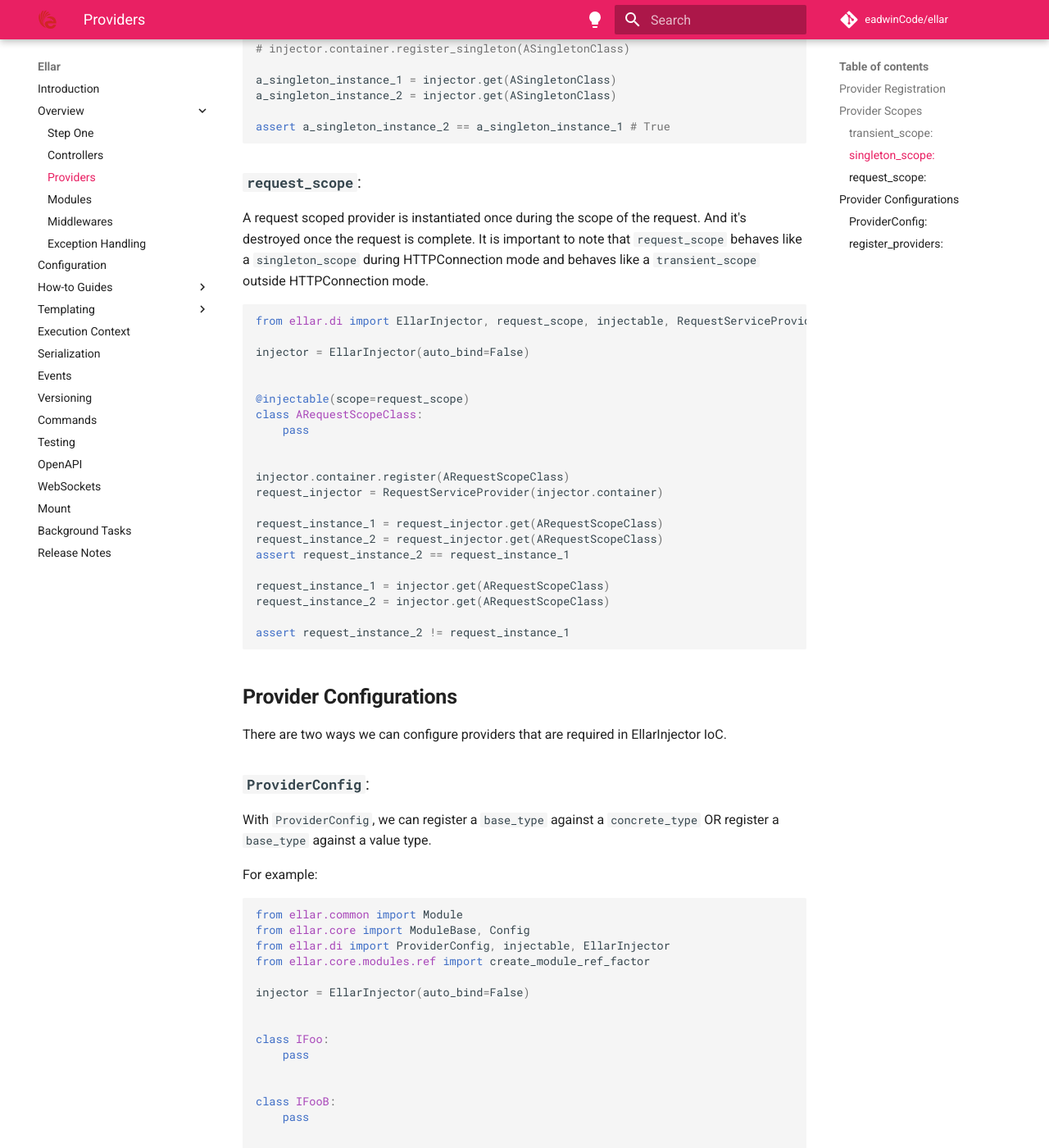
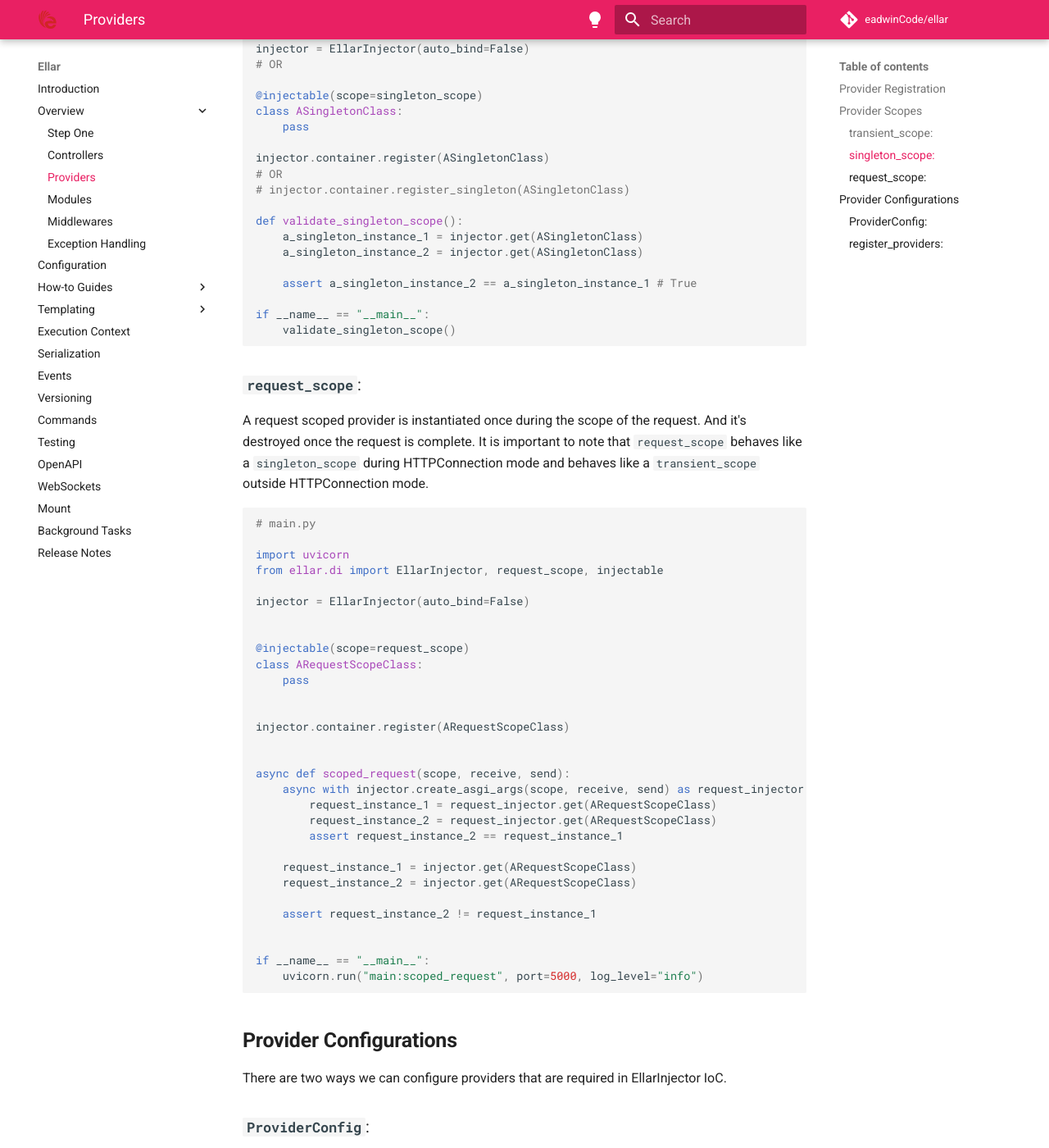
Before and after one commit to python-ellar/ellar, an MkDocs documentation site: the page built from docs/overview/providers.md, in a window 1280 px wide and 1400 px high, scrolled down 3653 px. Shown: the whole window at 82% size. Built offline with MkDocs 1.6.1 and Material for MkDocs 9.7.7, drawn with Linux system fonts in a browser that asks for light colours; comment, search, counter and statistics services are not loaded; some of the changed text lies outside the part shown.

````diff
--- a/docs/overview/providers.md
+++ b/docs/overview/providers.md
@@ -128,6 +128,8 @@ There are different scope which defines different ways a service is instantiated
 Whenever a transient scoped provider is required, a new instance of the provider is created
 
 ```python
+# main.py
+
 from ellar.di import EllarInjector, transient_scope, injectable
 
 injector = EllarInjector(auto_bind=False)
@@ -141,10 +143,15 @@ injector.container.register(ATransientClass)
 # OR
 # injector.container.register_transient(ATransientClass)
 
-a_transient_instance_1 = injector.get(ATransientClass)
-a_transient_instance_2 = injector.get(ATransientClass)
+def validate_transient_scope():
+    a_transient_instance_1 = injector.get(ATransientClass)
+    a_transient_instance_2 = injector.get(ATransientClass)
 
-assert a_transient_instance_2 != a_transient_instance_1 # True
+    assert a_transient_instance_2 != a_transient_instance_1 # True
+
+
+if __name__ == "__main__":
+    validate_transient_scope()
 ```
 
 ### **`singleton_scope`**:
@@ -152,6 +159,8 @@ A singleton scoped provider is created once throughout the lifespan of the Conta
 
 For example:
 ```python
+# main.py
+
 from ellar.di import EllarInjector, singleton_scope, injectable
 
 injector = EllarInjector(auto_bind=False)
@@ -165,10 +174,14 @@ injector.container.register(ASingletonClass)
 # OR
 # injector.container.register_singleton(ASingletonClass)
 
-a_singleton_instance_1 = injector.get(ASingletonClass)
-a_singleton_instance_2 = injector.get(ASingletonClass)
+def validate_singleton_scope():
+    a_singleton_instance_1 = injector.get(ASingletonClass)
+    a_singleton_instance_2 = injector.get(ASingletonClass)
 
-assert a_singleton_instance_2 == a_singleton_instance_1 # True
+    assert a_singleton_instance_2 == a_singleton_instance_1 # True
+
+if __name__ == "__main__":
+    validate_singleton_scope()
 ```
 
 ### **`request_scope`**:
@@ -176,7 +189,10 @@ A request scoped provider is instantiated once during the scope of the request.
 It is important to note that `request_scope` behaves like a `singleton_scope` during HTTPConnection mode and behaves like a `transient_scope` outside HTTPConnection mode.
 
 ```python
-from ellar.di import EllarInjector, request_scope, injectable, RequestServiceProvider
+# main.py
+
+import uvicorn
+from ellar.di import EllarInjector, request_scope, injectable
 
 injector = EllarInjector(auto_bind=False)
 
@@ -187,16 +203,22 @@ class ARequestScopeClass:
 
 
 injector.container.register(ARequestScopeClass)
-request_injector = RequestServiceProvider(injector.container)
 
-request_instance_1 = request_injector.get(ARequestScopeClass)
-request_instance_2 = request_injector.get(ARequestScopeClass)
-assert request_instance_2 == request_instance_1
 
-request_instance_1 = injector.get(ARequestScopeClass)
-request_instance_2 = injector.get(ARequestScopeClass)
+async def scoped_request(scope, receive, send):
+    async with injector.create_asgi_args(scope, receive, send) as request_injector:
+        request_instance_1 = request_injector.get(ARequestScopeClass)
+        request_instance_2 = request_injector.get(ARequestScopeClass)
+        assert request_instance_2 == request_instance_1
 
-assert request_instance_2 != request_instance_1
+    request_instance_1 = injector.get(ARequestScopeClass)
+    request_instance_2 = injector.get(ARequestScopeClass)
+
+    assert request_instance_2 != request_instance_1
+
+
+if __name__ == "__main__":
+    uvicorn.run("main:scoped_request", port=5000, log_level="info")
 
 ```
 
@@ -208,6 +230,8 @@ With `ProviderConfig`, we can register a `base_type` against a `concrete_type` O
 
 For example:
 ```python
+# main.py
+
 from ellar.common import Module
 from ellar.core import ModuleBase, Config
 from ellar.di import ProviderConfig, injectable, EllarInjector
@@ -244,15 +268,20 @@ class AModule(ModuleBase):
         self.ifoo_b = ifoo_b
 
 
-module_ref = create_module_ref_factor(
+def validate_provider_config():
+    module_ref = create_module_ref_factor(
     AModule, container=injector.container, config=Config(),
-)
-module_ref.run_module_register_services()
-a_module_instance: AModule = injector.get(AModule)
+    )
+    module_ref.run_module_register_services()
+    a_module_instance: AModule = injector.get(AModule)
 
-assert isinstance(a_module_instance.ifoo, AFooClass)
-assert isinstance(a_module_instance.ifoo_b, AFooClass)
-assert a_module_instance.ifoo_b == a_foo_instance
+    assert isinstance(a_module_instance.ifoo, AFooClass)
+    assert isinstance(a_module_instance.ifoo_b, AFooClass)
+    assert a_module_instance.ifoo_b == a_foo_instance
+
+
+if __name__ == "__main__":
+    validate_provider_config()
 ```
 In above example, we used `ProviderConfig` as a value type as in the case of `IFooB` type and
 as a concrete type as in the case of `IFoo` type.
@@ -262,6 +291,8 @@ We can also achieve the same by overriding `register_providers` in any Module cl
 
 For example:
 ```python
+# main.py
+
 from ellar.common import Module
 from ellar.core import ModuleBase, Config
 from ellar.di import Container, EllarInjector, injectable, ProviderConfig
@@ -293,15 +324,20 @@ class AModule(ModuleBase):
         container.register(IFooB, a_foo_instance)
 
 
-module_ref = create_module_ref_factor(
+def validate_register_services():
+    module_ref = create_module_ref_factor(
     AModule, container=injector.container, config=Config(),
-)
-module_ref.run_module_register_services()
+    )
+    module_ref.run_module_register_services()
 
-ifoo_b = injector.get(IFooB)
-ifoo = injector.get(IFoo)
+    ifoo_b = injector.get(IFooB)
+    ifoo = injector.get(IFoo)
 
-assert isinstance(ifoo_b, AFooClass)
-assert isinstance(ifoo, AFooClass)
-assert ifoo_b == a_foo_instance
+    assert isinstance(ifoo_b, AFooClass)
+    assert isinstance(ifoo, AFooClass)
+    assert ifoo_b == a_foo_instance
+
+if __name__ == "__main__":
+    validate_register_services()
+
 ```
````
Also changed, not shown: 4 other files.
